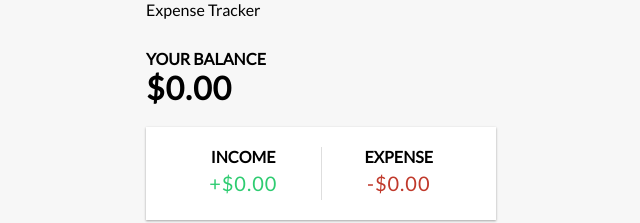
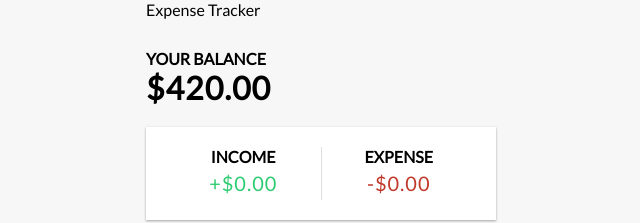
Before and after one commit to ethanyijun/expense-tracker, a React (Create React App) app: page / in a window 1280 px wide. Shown: the top 223 px of the page, without its empty margins (319-959 px from the left). Built offline with nearby package versions, Linux system fonts and the light colour scheme.

Commit message:
Calculate total amount in balance

```diff
--- a/src/components/Balance.js
+++ b/src/components/Balance.js
@@ -1,10 +1,16 @@
-import React from 'react'
+import React, {useContext} from 'react'
+import { GlobalContext } from '../context/GlobalState';
 
 export const Balance = () => {
+    const { transactions } = useContext(GlobalContext);
+    const amounts = transactions.map(transaction => transaction.amount);
+    console.log(transactions);
+    const total = amounts.reduce((acc, item)=>(acc+item),0).toFixed(2);
+
     return (
         <>
             <h4>Your Balance</h4>
-            <h1>$0.00</h1>
+            <h1>${total}</h1>
         </>
     )
 }
--- a/src/components/Transaction.js
+++ b/src/components/Transaction.js
@@ -4,7 +4,7 @@ export const Transaction = ({transaction}) => {
     const sign = transaction.amount < 0 ? '-' : '+';
 
     return (
-        <li className={sign == '-'? 'minus':'plus'}>
+        <li className={sign === '-'? 'minus':'plus'}>
             {transaction.text} <span>{sign}${Math.abs(transaction.amount)}</span><button className="delete-btn">x</button>
         </li>
     )
```
